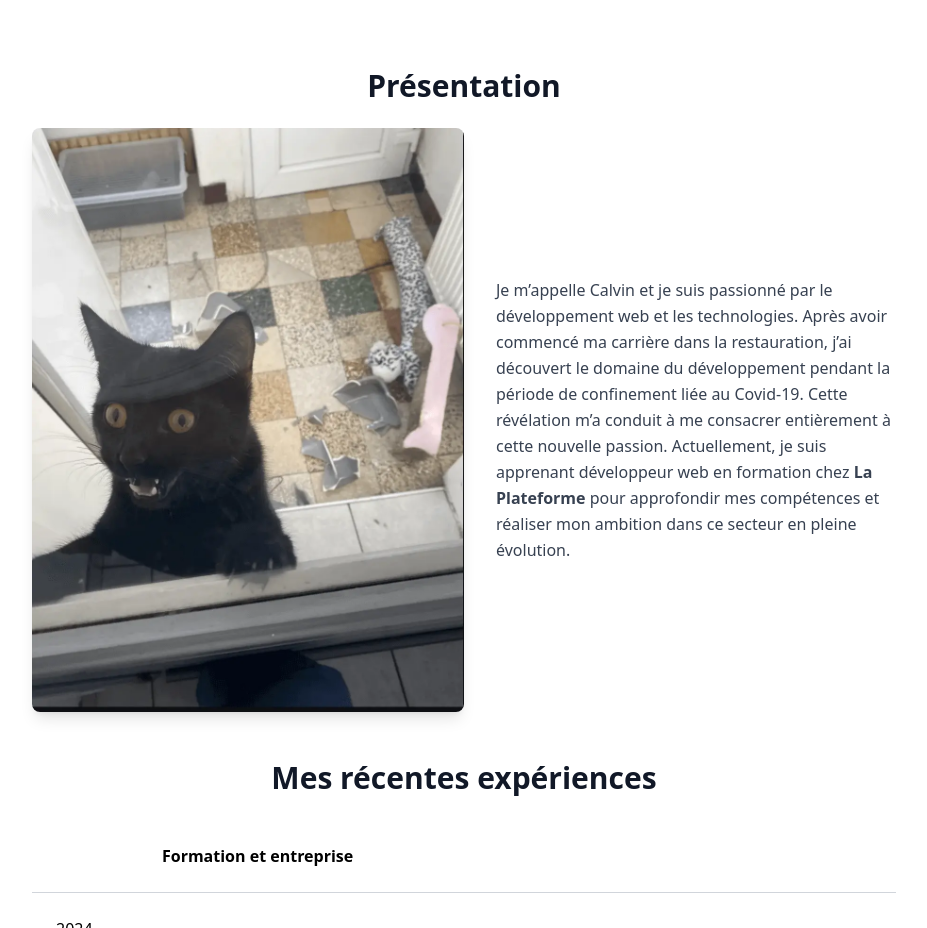
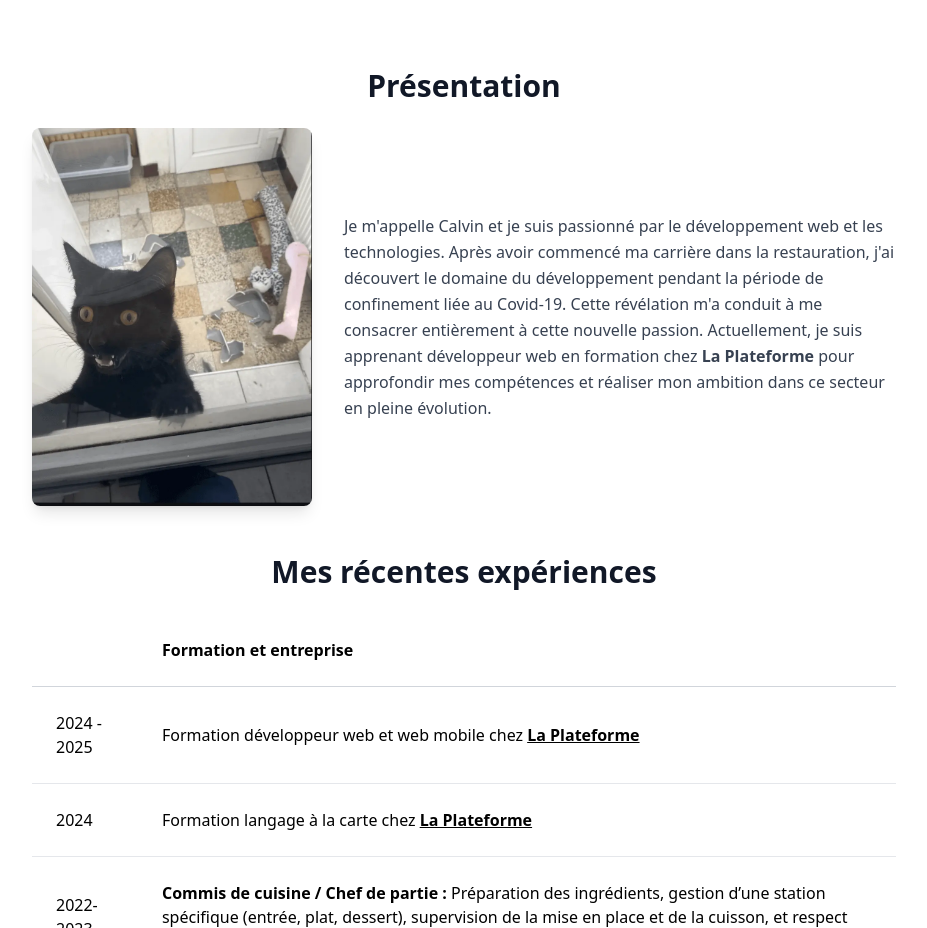
Before and after one commit to Calvin2124/portfolio_html, a website: page index.html in a window 1280 px wide. Shown: the part 860-1788 px from the top of the page, without its empty margins (176-1103 px from the left). Drawn offline with Linux system fonts and the light colour scheme.

Commit message:
fix bug img

```diff
--- a/index.html
+++ b/index.html
@@ -62,9 +62,9 @@
                     Présentation
                 </h2>
                 <div id="content-presentation" class="flex flex-col md:flex-row items-center gap-8">
-                    <img src="img/chat.meme.webp" alt="Image d'un chat" class="w-full md:w-1/2 h-auto rounded-lg shadow-lg" />
+                    <img src="img/chat.meme.webp" alt="Image d'un chat" class="max-w-[280px]  h-auto rounded-lg shadow-lg mx-auto md:mx-0" />
                     <p class="text-gray-700 text-base leading-relaxed">
-                        Je m’appelle Calvin et je suis passionné par le développement web et les technologies. Après avoir commencé ma carrière dans la restauration, j’ai découvert le domaine du développement pendant la période de confinement liée au Covid-19. Cette révélation m’a conduit à me consacrer entièrement à cette nouvelle passion. Actuellement, je suis apprenant développeur web en formation chez <a class="w-1 font-bold" href="https://laplateforme.io/" aria-label="La Plateforme, centre de formation en développement web" target="_blank" rel="noopener noreferrer">La Plateforme</a> pour approfondir mes compétences et réaliser mon ambition dans ce secteur en pleine évolution.
+                        Je m'appelle Calvin et je suis passionné par le développement web et les technologies. Après avoir commencé ma carrière dans la restauration, j'ai découvert le domaine du développement pendant la période de confinement liée au Covid-19. Cette révélation m'a conduit à me consacrer entièrement à cette nouvelle passion. Actuellement, je suis apprenant développeur web en formation chez <a class="w-1 font-bold" href="https://laplateforme.io/" aria-label="La Plateforme, centre de formation en développement web" target="_blank" rel="noopener noreferrer">La Plateforme</a> pour approfondir mes compétences et réaliser mon ambition dans ce secteur en pleine évolution.
                     </p>
                 </div>
             </div>
```
Also changed, not shown: dist/styles.css, 1 other file.
